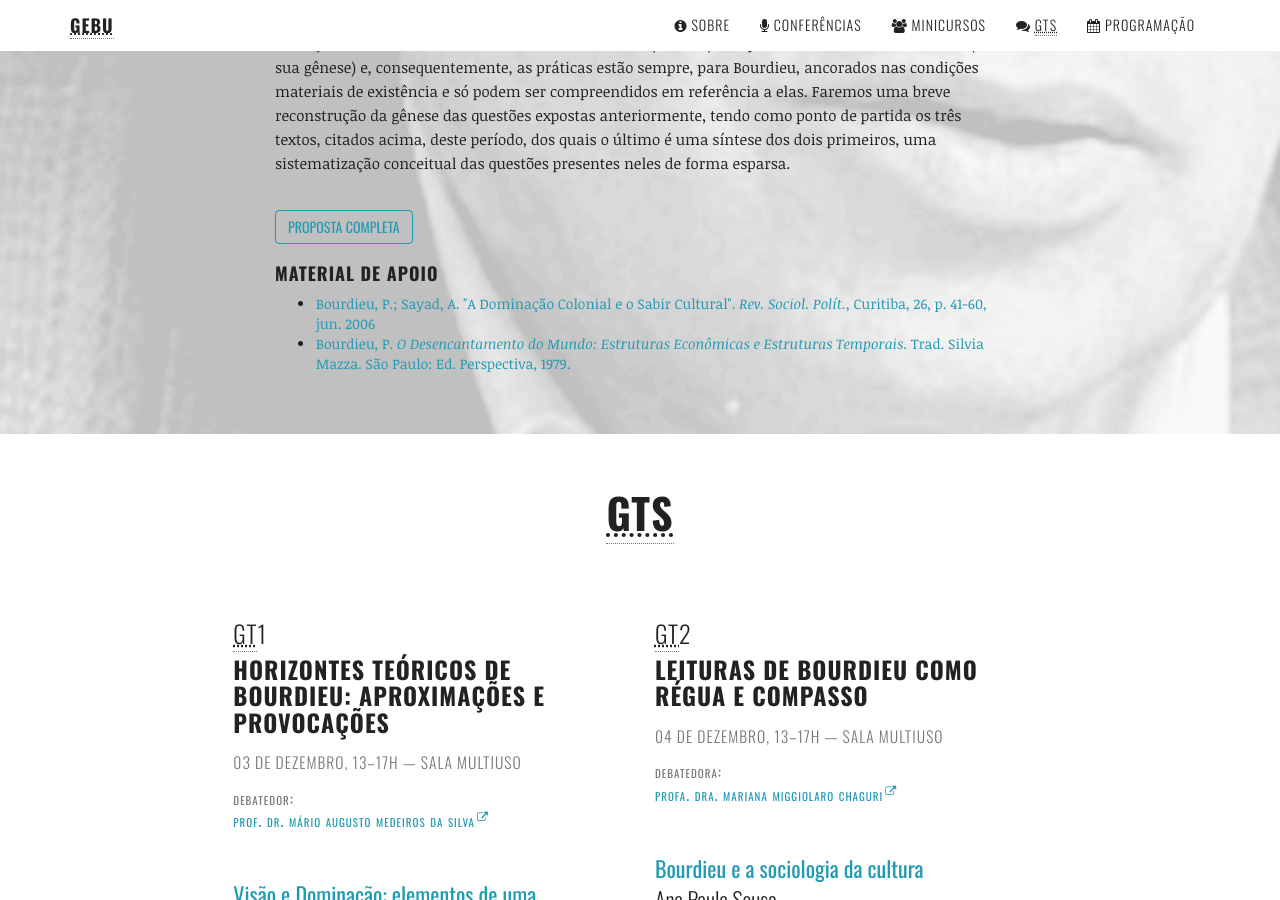
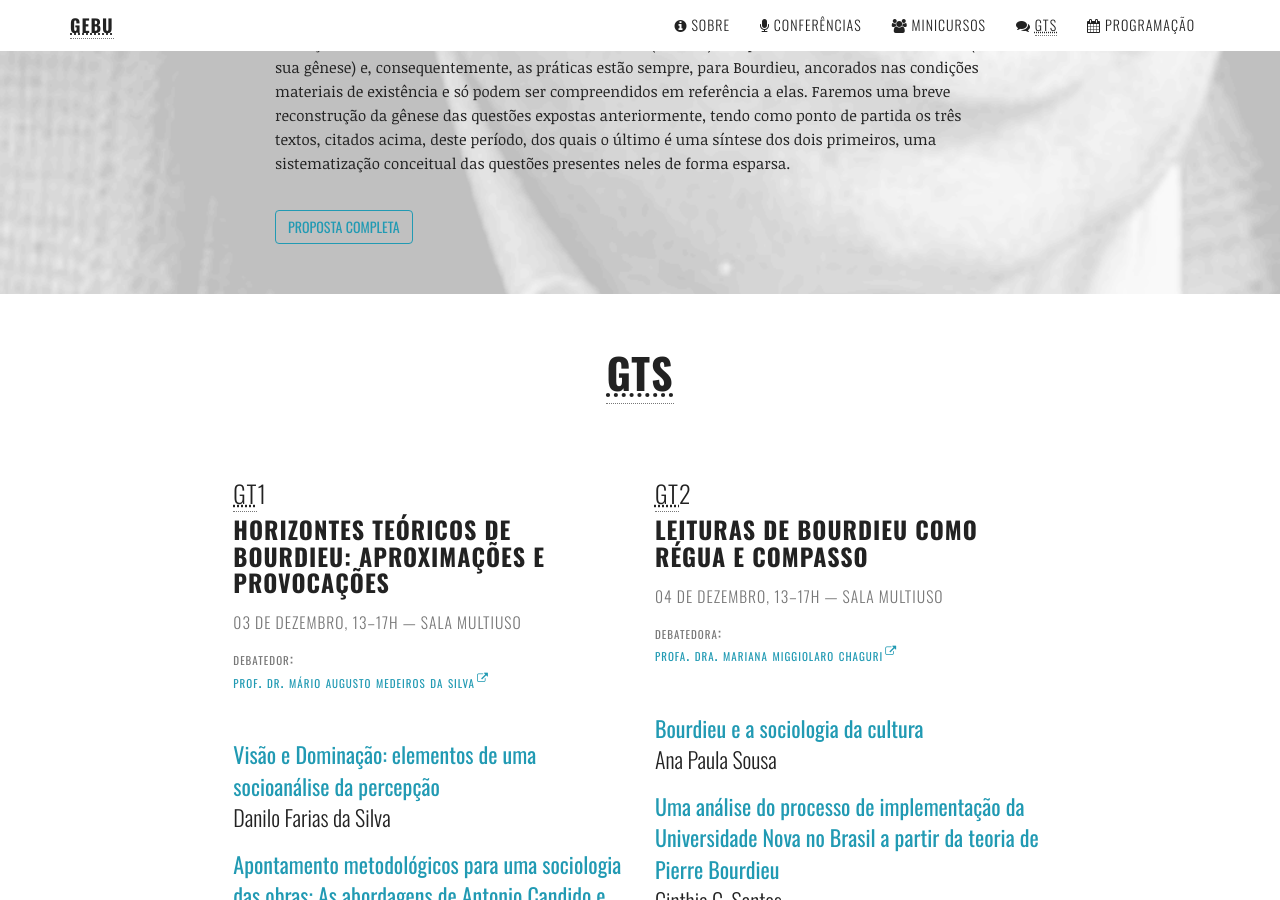
Before and after one commit to gebu/encontro-de-estudos-em-pierre-bourdieu, a Jekyll site: the page built from index.html, in a window 1280 px wide and 900 px high, scrolled down 3969 px. Built offline with Jekyll 4.4.1, drawn with Linux system fonts in a browser that asks for light colours; nearby versions of some CDN libraries.

Commit message:
Removed support material from short course 2
Too heavy and copyrihgahvhscjajsted

```diff
--- a/_includes/minicurso-02.html
+++ b/_includes/minicurso-02.html
@@ -19,10 +19,3 @@ Optamos, assim, por trabalhar com um recorte de textos deste período, são eles
 Faremos uma breve reconstrução da gênese das questões expostas anteriormente, tendo como ponto de partida os três textos, citados acima, deste período, dos quais o último é uma síntese dos dois primeiros, uma sistematização conceitual das questões presentes neles de forma esparsa.</p>
 
 <a class="btn btn-default" href="{{ site.baseurl }}/minicursos/#minicurso2">Proposta Completa</a>
-
-<h4 class="material">Material de apoio</h4>
-
-<ul class="materiais">
-  <li><a class="referencias" href="{{ site.baseurl }}/arquivos/a-dominacao-colonial-e-o-sabir-cultural.pdf">Bourdieu, P.; Sayad, A. "A Dominação Colonial e o Sabir Cultural". <em>Rev. Sociol. Polít.</em>, Curitiba, 26, p. 41-60, jun. 2006</a></li>
-  <li><a class="referencias" href="{{ site.baseurl }}/arquivos/o-desencantamento-do-mundo.pdf">Bourdieu, P. <em>O Desencantamento do Mundo: Estruturas Econômicas e Estruturas Temporais</em>. Trad. Silvia Mazza. São Paulo: Ed. Perspectiva, 1979.</a></li>
-</ul>
```
